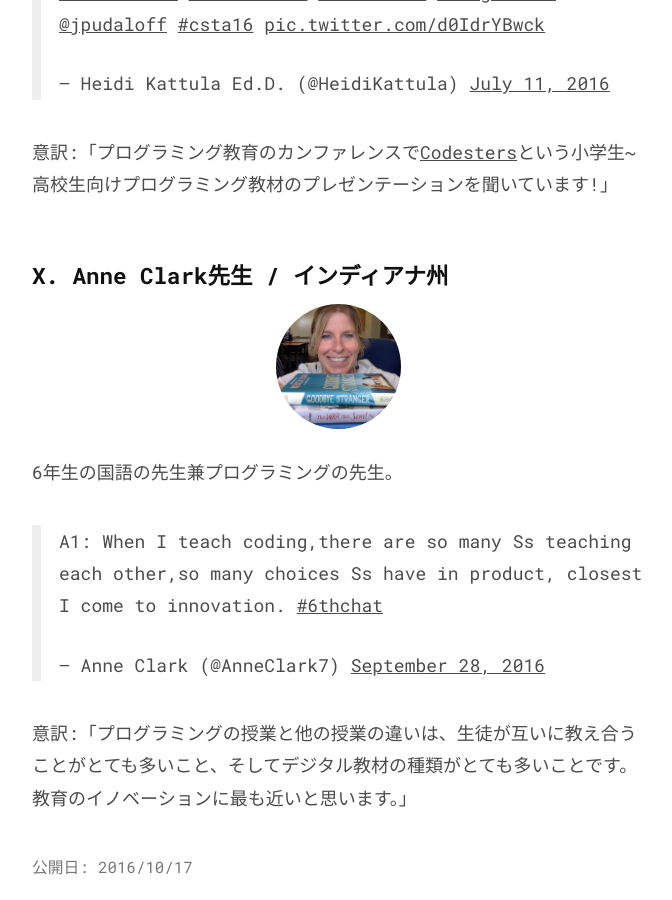
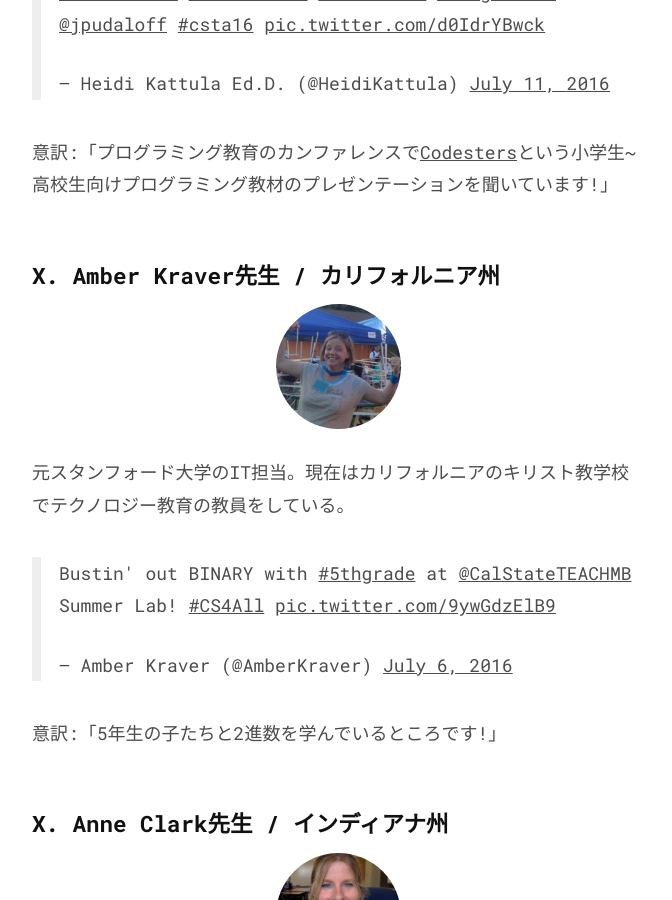
Before and after one commit to chibicode/senseicode, a Jekyll site: the page built from _posts/2016-10-15-100-programming-teachers.md, in a window 1280 px wide and 900 px high, scrolled down 30761 px. Shown: the whole window, without its empty margins (302-974 px from the left). Built offline with Jekyll 4.4.1, drawn with Linux system fonts in a browser that asks for light colours; comment, search, counter and statistics services are not loaded.

Commit message:
Add Amber

```diff
--- a/_posts/2016-10-15-100-programming-teachers.md
+++ b/_posts/2016-10-15-100-programming-teachers.md
@@ -570,7 +570,18 @@ Andrea先生と同じく、ミネソタ州の元国語(英語)の先生で、現
 
 意訳:「プログラミング教育のカンファレンスで[Codesters](https://www.codesters.com/)という小学生~高校生向けプログラミング教材のプレゼンテーションを聞いています!」
 
+## X. Amber Kraver先生 / カリフォルニア州
 
+<p style="text-align: center;">
+  <img src="/images/7/teachers/amber.jpg" width="125" style="border-radius: 100%; margin-top: 0; margin-bottom: 0;" />
+</p>
+
+元スタンフォード大学のIT担当。現在はカリフォルニアのキリスト教学校でテクノロジー教育の教員をしている。
+
+<blockquote class="twitter-tweet" data-lang="en"><p lang="en" dir="ltr">Bustin&#39; out BINARY with <a href="https://twitter.com/hashtag/5thgrade?src=hash">#5thgrade</a>  at <a href="https://twitter.com/CalStateTEACHMB">@CalStateTEACHMB</a> Summer Lab! <a href="https://twitter.com/hashtag/CS4All?src=hash">#CS4All</a> <a href="https://t.co/9ywGdzElB9">pic.twitter.com/9ywGdzElB9</a></p>&mdash; Amber Kraver (@AmberKraver) <a href="https://twitter.com/AmberKraver/status/750790724329746432">July 6, 2016</a></blockquote>
+<script async src="//platform.twitter.com/widgets.js" charset="utf-8"></script>
+
+意訳:「5年生の子たちと2進数を学んでいるところです!」
 
 
 
```
Also changed, not shown: images/7/teachers/amber.jpg (added).
